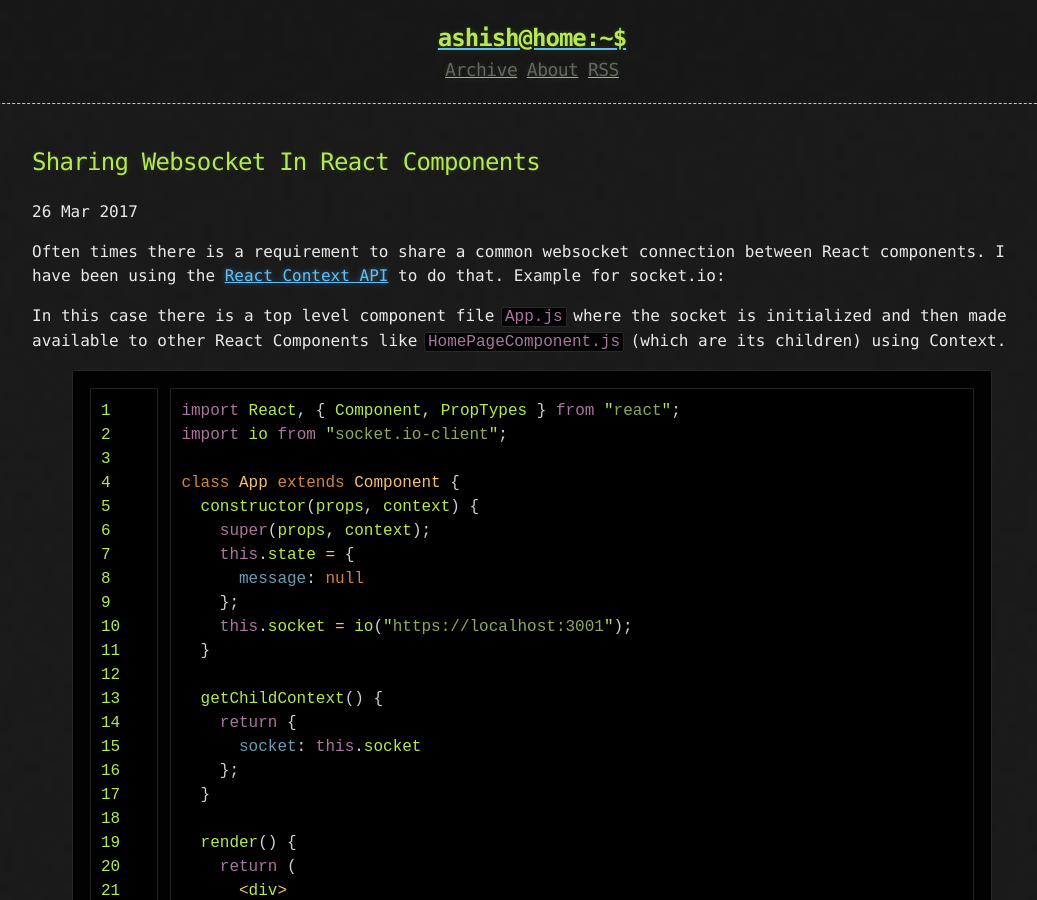
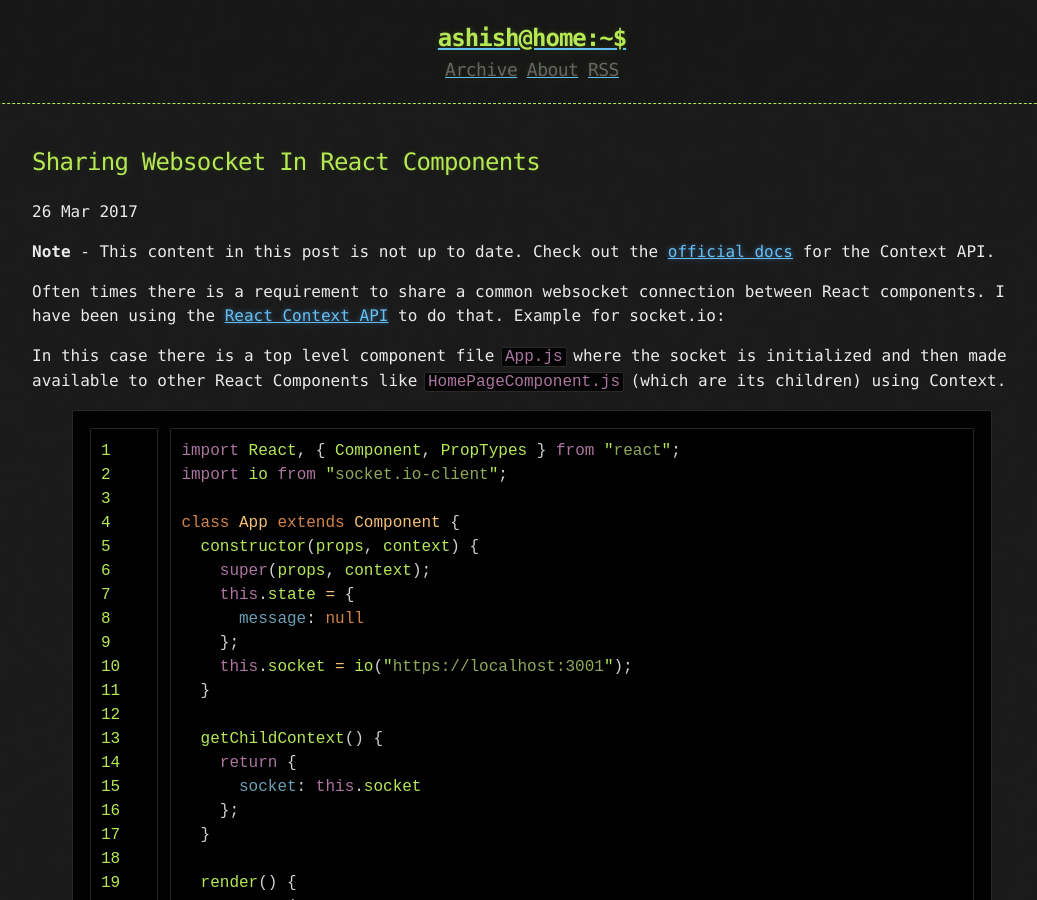
Before and after one commit to tocttou/tocttou.github.io, a Jekyll site: the page built from _posts/2017-03-26-sharing-websocket-in-react-components.md, in a window 1280 px wide and 900 px high. Shown: the whole window, without its empty margins (108-1145 px from the left). Built offline with Jekyll 4.4.1, drawn with Linux system fonts in a browser that asks for light colours; nearby versions of some CDN libraries; comment, search, counter and statistics services are not loaded.

Commit message:
Update 2017-03-26-sharing-websocket-in-react-components.md

```diff
--- a/_posts/2017-03-26-sharing-websocket-in-react-components.md
+++ b/_posts/2017-03-26-sharing-websocket-in-react-components.md
@@ -1,6 +1,9 @@
 ---
 published: true
 ---
+
+**Note** - This content in this post is not up to date. Check out the [official docs](https://reactjs.org/docs/context.html) for the Context API.
+
 Often times there is a requirement to share a common websocket connection between React components. I have been using the [React Context API](https://facebook.github.io/react/docs/context.html) to do that. Example for socket.io:
 
 In this case there is a top level component file `App.js` where the socket is initialized and then made available to other React Components like `HomePageComponent.js` (which are its children) using Context.
```
